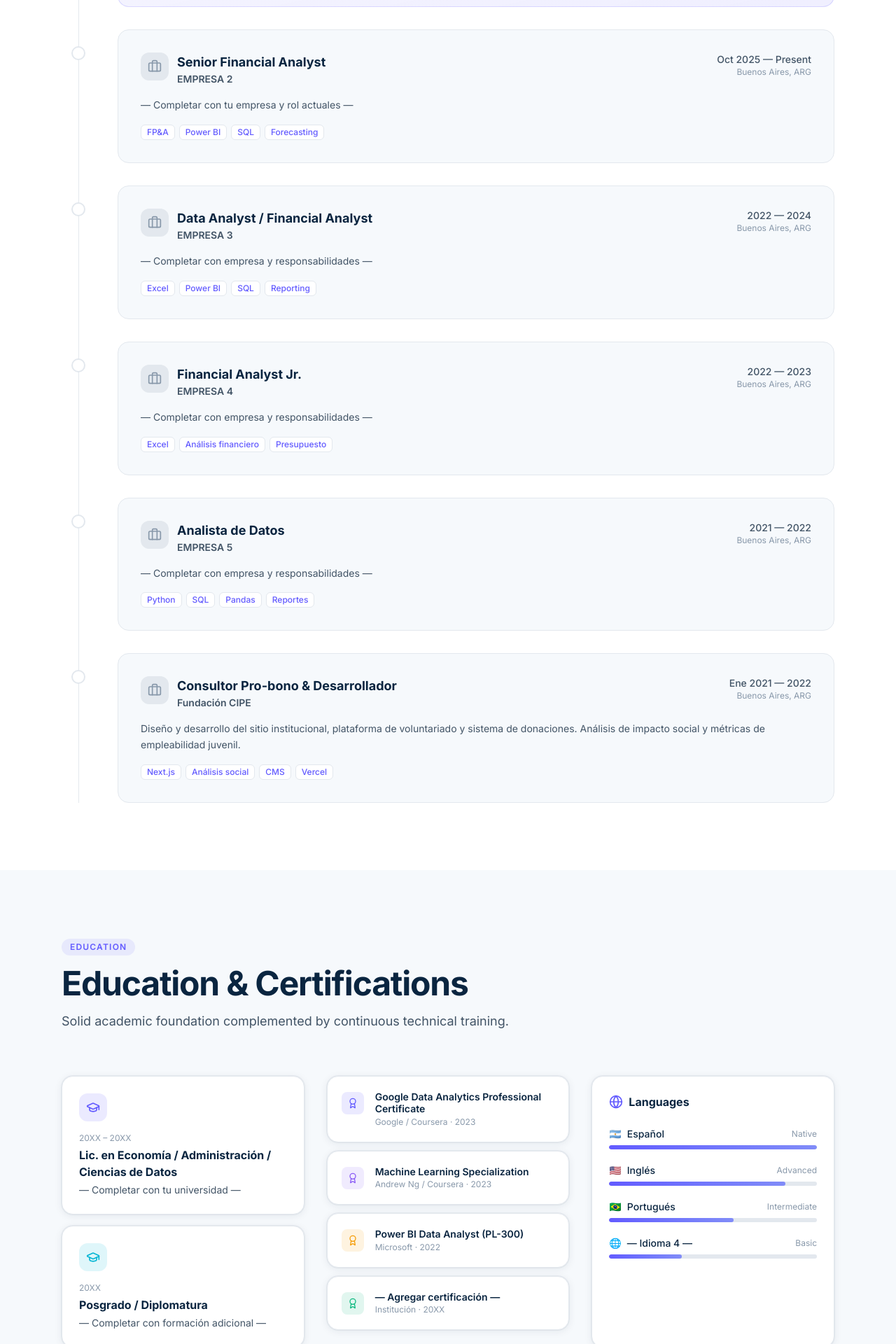
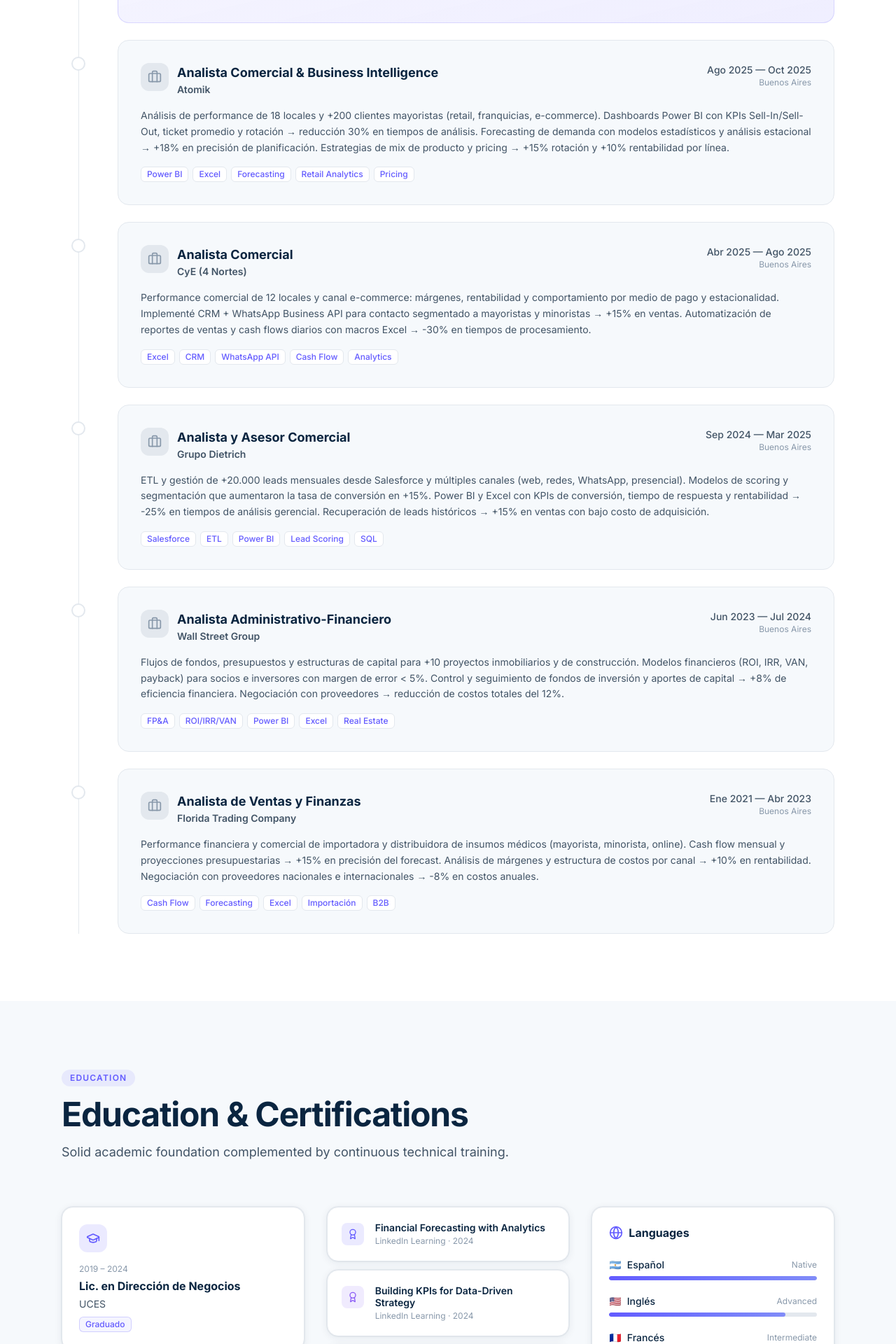
Before and after one commit to licgermancardenas-crypto/Lic.GermanCardenas, a Next.js app: page /en in a window 1280 px wide. Shown: the part 4120-6040 px from the top of the page at 70% size. Built offline with nearby package versions, Linux system fonts and the light colour scheme.

Commit message:
feat: add real experience (6 roles) and education from CV

```diff
--- a/components/sections/Education.tsx
+++ b/components/sections/Education.tsx
@@ -6,16 +6,18 @@ import { GraduationCap, Award, Globe } from "lucide-react";
 
 const education = [
   {
-    institution: "— Completar con tu universidad —",
-    degree: "Lic. en Economía / Administración / Ciencias de Datos",
-    period: "20XX – 20XX",
+    institution: "UCES",
+    degree: "Lic. en Dirección de Negocios",
+    period: "2019 – 2024",
+    detail: "Graduado",
     icon: GraduationCap,
     accent: "#635bff",
   },
   {
-    institution: "— Completar con formación adicional —",
-    degree: "Posgrado / Diplomatura",
-    period: "20XX",
+    institution: "Instituto de Capacitación Bursátil",
+    degree: "Inversor y Asesor Global de Inversiones",
+    period: "2021 – 2022",
+    detail: "Certificado",
     icon: GraduationCap,
     accent: "#06b6d4",
   },
@@ -23,36 +25,42 @@ const education = [
 
 const certifications = [
   {
-    name: "Google Data Analytics Professional Certificate",
-    issuer: "Google / Coursera",
-    year: "2023",
+    name: "Financial Forecasting with Analytics",
+    issuer: "LinkedIn Learning",
+    year: "2024",
     accent: "#635bff",
   },
   {
-    name: "Machine Learning Specialization",
-    issuer: "Andrew Ng / Coursera",
-    year: "2023",
+    name: "Building KPIs for Data-Driven Strategy",
+    issuer: "LinkedIn Learning",
+    year: "2024",
     accent: "#8b5cf6",
   },
   {
-    name: "Power BI Data Analyst (PL-300)",
-    issuer: "Microsoft",
+    name: "Excel and ChatGPT: Data Analysis Power Tips",
+    issuer: "LinkedIn Learning",
+    year: "2024",
+    accent: "#06b6d4",
+  },
+  {
+    name: "The Non-Technical Skills of Effective Data Scientists",
+    issuer: "LinkedIn Learning",
+    year: "2024",
+    accent: "#10b981",
+  },
+  {
+    name: "Asesor Global de Inversiones",
+    issuer: "Instituto de Capacitación Bursátil",
     year: "2022",
     accent: "#f59e0b",
-  },
-  {
-    name: "— Agregar certificación —",
-    issuer: "Institución",
-    year: "20XX",
-    accent: "#10b981",
   },
 ];
 
 const languages = [
   { lang: "Español", level_key: "native", flag: "🇦🇷", pct: 100 },
   { lang: "Inglés", level_key: "advanced", flag: "🇺🇸", pct: 85 },
-  { lang: "Portugués", level_key: "intermediate", flag: "🇧🇷", pct: 60 },
-  { lang: "— Idioma 4 —", level_key: "basic", flag: "🌐", pct: 35 },
+  { lang: "Francés", level_key: "intermediate", flag: "🇫🇷", pct: 55 },
+  { lang: "Italiano", level_key: "basic", flag: "🇮🇹", pct: 30 },
 ];
 
 export function Education() {
@@ -92,6 +100,10 @@ export function Education() {
                     {edu.degree}
                   </h3>
                   <p className="text-sm text-[#425466] dark:text-[#a8c0d8]">{edu.institution}</p>
+                  <span className="inline-block mt-2 px-2 py-0.5 rounded-md text-xs font-medium border"
+                    style={{ color: edu.accent, borderColor: `${edu.accent}40`, backgroundColor: `${edu.accent}10` }}>
+                    {edu.detail}
+                  </span>
                 </div>
               ))}
             </div>
--- a/components/sections/Experience.tsx
+++ b/components/sections/Experience.tsx
@@ -6,69 +6,69 @@ import { Briefcase } from "lucide-react";
 
 const experiences = [
   {
-    company: "Atlas Analytics",
-    role: "Founder & Lead Data Scientist",
-    period: "2023",
+    company: "AgroJuntos",
+    role: "Analista BI & Planeamiento Financiero",
+    period: "Oct 2025",
     end: "present",
-    location: "Buenos Aires, ARG",
+    location: "Remoto",
     description:
-      "Fundé y lidero el desarrollo de 6 plataformas SaaS en producción: AgroNova (AgriTech GIS), Atlas One ERP (B2B), Real Estate Intelligence (PropTech), Atlas Nexus (pagos) y dashboards de analytics para clientes enterprise.",
-    tags: ["Python", "Next.js", "FastAPI", "GIS", "PostgreSQL"],
+      "Dashboards ejecutivos en Power BI con KPIs de crecimiento, rentabilidad y eficiencia operativa. Automatizaciones Python (Pandas) sobre múltiples fuentes de datos reduciendo 35% los tiempos de procesamiento. Modelos de proyección financiera y forecasting de ventas con análisis de escenarios y sensibilidad de márgenes. Diseño y desarrollo de CRM interno B2B con herramientas AI-assisted (v0).",
+    tags: ["Power BI", "Python", "SQL", "FP&A", "Forecasting", "CRM"],
     highlight: true,
   },
   {
-    company: "EMPRESA 2",
-    role: "Senior Financial Analyst",
-    period: "Oct 2025",
-    end: "present",
-    location: "Buenos Aires, ARG",
+    company: "Atomik",
+    role: "Analista Comercial & Business Intelligence",
+    period: "Ago 2025",
+    end: "Oct 2025",
+    location: "Buenos Aires",
     description:
-      "— Completar con tu empresa y rol actuales —",
-    tags: ["FP&A", "Power BI", "SQL", "Forecasting"],
+      "Análisis de performance de 18 locales y +200 clientes mayoristas (retail, franquicias, e-commerce). Dashboards Power BI con KPIs Sell-In/Sell-Out, ticket promedio y rotación → reducción 30% en tiempos de análisis. Forecasting de demanda con modelos estadísticos y análisis estacional → +18% en precisión de planificación. Estrategias de mix de producto y pricing → +15% rotación y +10% rentabilidad por línea.",
+    tags: ["Power BI", "Excel", "Forecasting", "Retail Analytics", "Pricing"],
     highlight: false,
   },
   {
-    company: "EMPRESA 3",
-    role: "Data Analyst / Financial Analyst",
-    period: "2022",
-    end: "2024",
-    location: "Buenos Aires, ARG",
+    company: "CyE (4 Nortes)",
+    role: "Analista Comercial",
+    period: "Abr 2025",
+    end: "Ago 2025",
+    location: "Buenos Aires",
     description:
-      "— Completar con empresa y responsabilidades —",
-    tags: ["Excel", "Power BI", "SQL", "Reporting"],
+      "Performance comercial de 12 locales y canal e-commerce: márgenes, rentabilidad y comportamiento por medio de pago y estacionalidad. Implementé CRM + WhatsApp Business API para contacto segmentado a mayoristas y minoristas → +15% en ventas. Automatización de reportes de ventas y cash flows diarios con macros Excel → -30% en tiempos de procesamiento.",
+    tags: ["Excel", "CRM", "WhatsApp API", "Cash Flow", "Analytics"],
     highlight: false,
   },
   {
-    company: "EMPRESA 4",
-    role: "Financial Analyst Jr.",
-    period: "2022",
-    end: "2023",
-    location: "Buenos Aires, ARG",
+    company: "Grupo Dietrich",
+    role: "Analista y Asesor Comercial",
+    period: "Sep 2024",
+    end: "Mar 2025",
+    location: "Buenos Aires",
     description:
-      "— Completar con empresa y responsabilidades —",
-    tags: ["Excel", "Análisis financiero", "Presupuesto"],
+      "ETL y gestión de +20.000 leads mensuales desde Salesforce y múltiples canales (web, redes, WhatsApp, presencial). Modelos de scoring y segmentación que aumentaron la tasa de conversión en +15%. Power BI y Excel con KPIs de conversión, tiempo de respuesta y rentabilidad → -25% en tiempos de análisis gerencial. Recuperación de leads históricos → +15% en ventas con bajo costo de adquisición.",
+    tags: ["Salesforce", "ETL", "Power BI", "Lead Scoring", "SQL"],
     highlight: false,
   },
   {
-    company: "EMPRESA 5",
-    role: "Analista de Datos",
-    period: "2021",
-    end: "2022",
-    location: "Buenos Aires, ARG",
+    company: "Wall Street Group",
+    role: "Analista Administrativo-Financiero",
+    period: "Jun 2023",
+    end: "Jul 2024",
+    location: "Buenos Aires",
     description:
-      "— Completar con empresa y responsabilidades —",
-    tags: ["Python", "SQL", "Pandas", "Reportes"],
+      "Flujos de fondos, presupuestos y estructuras de capital para +10 proyectos inmobiliarios y de construcción. Modelos financieros (ROI, IRR, VAN, payback) para socios e inversores con margen de error < 5%. Control y seguimiento de fondos de inversión y aportes de capital → +8% de eficiencia financiera. Negociación con proveedores → reducción de costos totales del 12%.",
+    tags: ["FP&A", "ROI/IRR/VAN", "Power BI", "Excel", "Real Estate"],
     highlight: false,
   },
   {
-    company: "Fundación CIPE",
-    role: "Consultor Pro-bono & Desarrollador",
+    company: "Florida Trading Company",
+    role: "Analista de Ventas y Finanzas",
     period: "Ene 2021",
-    end: "2022",
-    location: "Buenos Aires, ARG",
+    end: "Abr 2023",
+    location: "Buenos Aires",
     description:
-      "Diseño y desarrollo del sitio institucional, plataforma de voluntariado y sistema de donaciones. Análisis de impacto social y métricas de empleabilidad juvenil.",
-    tags: ["Next.js", "Análisis social", "CMS", "Vercel"],
+      "Performance financiera y comercial de importadora y distribuidora de insumos médicos (mayorista, minorista, online). Cash flow mensual y proyecciones presupuestarias → +15% en precisión del forecast. Análisis de márgenes y estructura de costos por canal → +10% en rentabilidad. Negociación con proveedores nacionales e internacionales → -8% en costos anuales.",
+    tags: ["Cash Flow", "Forecasting", "Excel", "Importación", "B2B"],
     highlight: false,
   },
 ];
@@ -95,9 +95,9 @@ export function Experience() {
           {/* Vertical line */}
           <div className="absolute left-6 top-0 bottom-0 w-px bg-[#e3e8ee] dark:bg-[#1a3a5c] hidden md:block" />
 
-          <div className="space-y-8">
+          <div className="space-y-6">
             {experiences.map((exp, i) => (
-              <AnimatedSection key={i} delay={i * 0.08}>
+              <AnimatedSection key={i} delay={i * 0.07}>
                 <div className="md:pl-20 relative">
                   {/* Dot */}
                   <div
```
